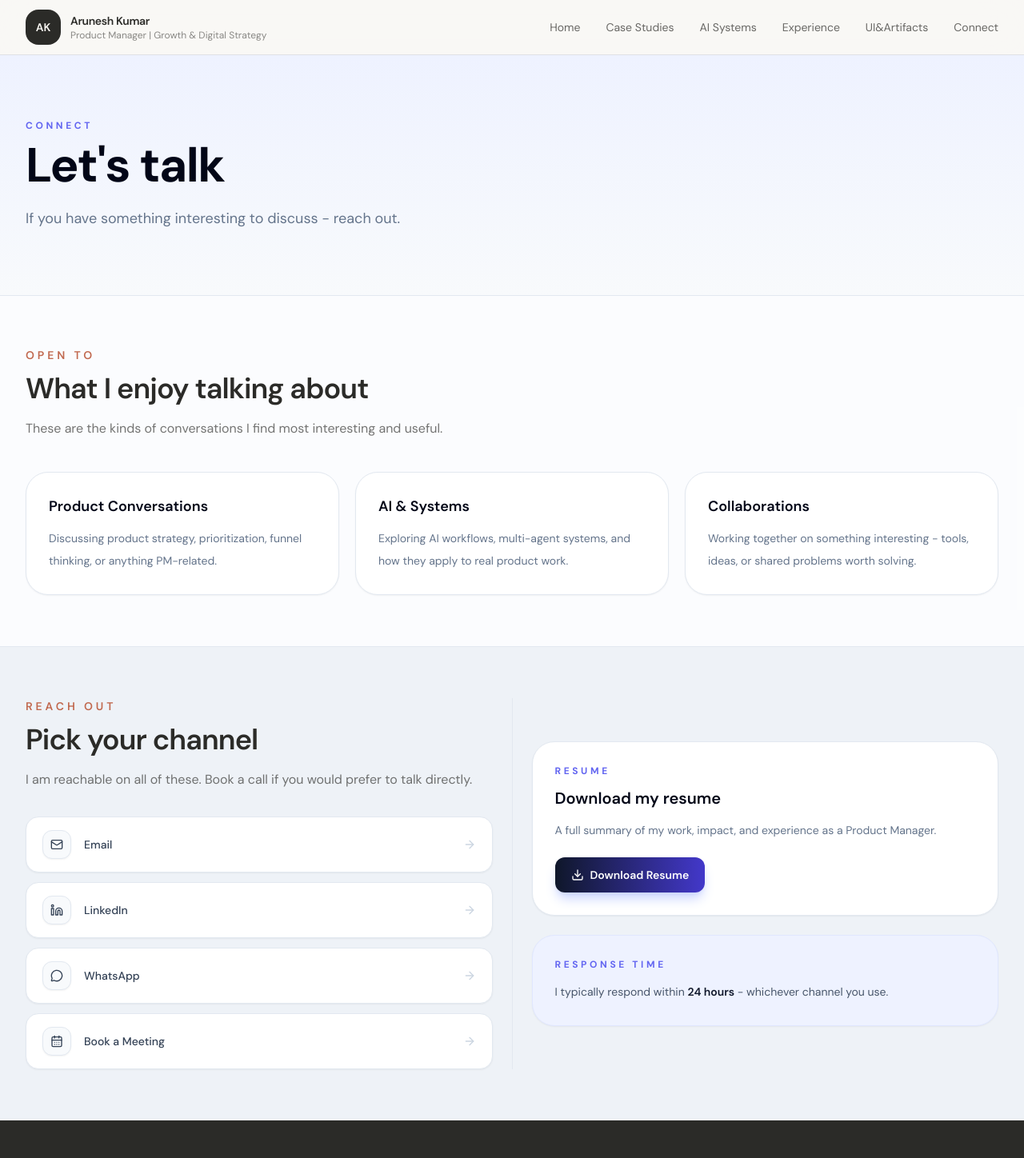
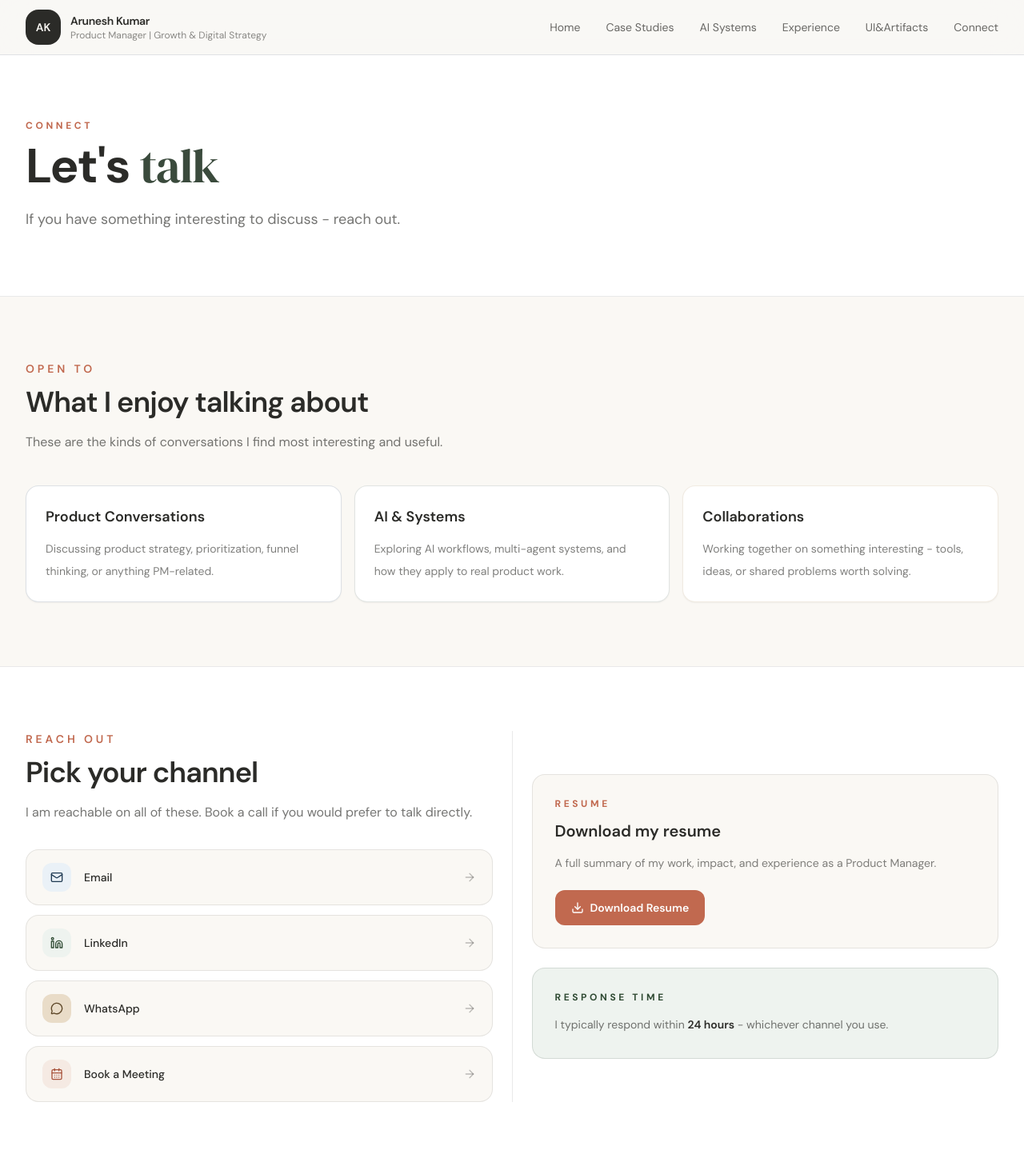
Before and after one commit to aruneshk30/Website, a Next.js app: page /connect in a window 1280 px wide. Shown: the top 1448 px of the page at 80% size. Built offline with nearby package versions, Linux system fonts and the light colour scheme.

Commit message:
Refactor ConnectPage with new styles and structure

```diff
--- a/app/connect/page.tsx
+++ b/app/connect/page.tsx
@@ -2,6 +2,7 @@ import React from "react";
 import Link from "next/link";
 import { CalendarDays, Linkedin, Mail, MessageCircle, ArrowRight, Download } from "lucide-react";
 import { SectionHeading } from "@/components/section-heading";
+import { FadeIn } from "@/components/fade-in";
 
 const iconMap: Record<string, React.ComponentType<{ className?: string }>> = {
   Email: Mail,
@@ -11,83 +12,91 @@ const iconMap: Record<string, React.ComponentType<{ className?: string }>> = {
 };
 
 const contactLinks = [
-  { label: "Email", href: "mailto:aruneshk30@gmail.com" },
-  { label: "LinkedIn", href: "https://linkedin.com/in/arunesh-k" },
-  { label: "WhatsApp", href: "https://wa.me/919012666192" },
-  { label: "Book a Meeting", href: "https://calendly.com/aruneshk30/30min" },
+  { label: "Email", href: "mailto:aruneshk30@gmail.com", tone: "bg-dustyblue-50 text-dustyblue-800" },
+  { label: "LinkedIn", href: "https://linkedin.com/in/arunesh-k", tone: "bg-sage-50 text-sage-800" },
+  { label: "WhatsApp", href: "https://wa.me/919012666192", tone: "bg-sand text-sand-800" },
+  { label: "Book a Meeting", href: "https://calendly.com/aruneshk30/30min", tone: "bg-terracotta/10 text-terracotta-600" },
 ];
 
 const openTo = [
   {
     title: "Product Conversations",
     desc: "Discussing product strategy, prioritization, funnel thinking, or anything PM-related.",
-    hover: "hover:border-indigo-200 hover:bg-indigo-50",
+    tone: "border-dustyblue-800/15 hover:bg-dustyblue-50",
   },
   {
     title: "AI & Systems",
     desc: "Exploring AI workflows, multi-agent systems, and how they apply to real product work.",
-    hover: "hover:border-blue-200 hover:bg-blue-50",
+    tone: "border-sage-700/15 hover:bg-sage-50",
   },
   {
     title: "Collaborations",
     desc: "Working together on something interesting - tools, ideas, or shared problems worth solving.",
-    hover: "hover:border-emerald-200 hover:bg-emerald-50",
+    tone: "border-sand-600/20 hover:bg-sand",
   },
 ];
 
 export default function ConnectPage() {
   return (
-    <main>
+    <main className="bg-cream">
 
       {/* Hero */}
-      <section className="border-b border-slate-200 bg-gradient-to-b from-indigo-50 to-slate-50 py-20">
-        <div className="mx-auto max-w-7xl px-6 lg:px-8">
+      <section className="border-b border-charcoal/10 bg-white py-16 md:py-20">
+        <div className="mx-auto max-w-7xl px-4 md:px-6 lg:px-8">
+          <FadeIn>
             <div className="max-w-3xl">
-            <p className="mb-3 text-xs font-bold uppercase tracking-[0.3em] text-indigo-500">Connect</p>
-            <h1 className="text-4xl font-bold tracking-tight text-slate-950 md:text-6xl">{"Let's talk"}</h1>
-            <p className="mt-5 max-w-2xl text-lg leading-8 text-slate-500">
+              <p className="mb-3 text-xs font-bold uppercase tracking-[0.3em] text-terracotta">Connect</p>
+              <h1 className="text-4xl font-bold tracking-tight text-charcoal md:text-6xl">
+                Let's{" "}
+                <span className="font-serif font-normal text-sage-700">talk</span>
+              </h1>
+              <p className="mt-5 max-w-2xl text-lg leading-8 text-charcoal/65">
                 If you have something interesting to discuss - reach out.
               </p>
             </div>
+          </FadeIn>
         </div>
       </section>
 
       {/* Open to */}
-      <section className="py-16 bg-white/70">
-        <div className="mx-auto max-w-7xl px-6 lg:px-8">
+      <section className="py-16 md:py-20">
+        <div className="mx-auto max-w-7xl px-4 md:px-6 lg:px-8">
+          <FadeIn>
             <SectionHeading
               eyebrow="Open to"
               title="What I enjoy talking about"
               subtitle="These are the kinds of conversations I find most interesting and useful."
             />
-          <div className="mt-10 grid gap-5 sm:grid-cols-3">
-            {openTo.map((item) => (
+          </FadeIn>
+          <div className="mt-10 grid grid-cols-1 gap-4 sm:grid-cols-3">
+            {openTo.map((item, i) => (
+              <FadeIn key={item.title} delay={i * 80}>
                 <div
-                key={item.title}
-                className={`rounded-[1.75rem] border border-slate-200 bg-white p-7 shadow-sm transition hover:-translate-y-1 hover:shadow-lg ${item.hover}`}
+                  className={`h-full rounded-2xl border bg-white p-6 shadow-sm transition hover:-translate-y-1 hover:shadow-md ${item.tone}`}
                 >
-                <h3 className="text-lg font-semibold text-slate-950">{item.title}</h3>
-                <p className="mt-3 text-sm leading-7 text-slate-500">{item.desc}</p>
+                  <h3 className="text-lg font-semibold text-charcoal">{item.title}</h3>
+                  <p className="mt-3 text-sm leading-7 text-charcoal/60">{item.desc}</p>
                 </div>
+              </FadeIn>
             ))}
           </div>
         </div>
       </section>
 
       {/* Reach out + Resume */}
-      <section className="border-t border-slate-200 bg-[#eef2f7] py-16">
-        <div className="mx-auto max-w-7xl px-6 lg:px-8">
-          <div className="grid gap-6 lg:grid-cols-[1fr_1px_1fr]">
+      <section className="border-t border-charcoal/10 bg-white py-16 md:py-20">
+        <div className="mx-auto max-w-7xl px-4 md:px-6 lg:px-8">
+          <div className="grid gap-8 lg:grid-cols-[1fr_1px_1fr] lg:gap-6">
 
             {/* Left — contact links */}
-            <div>
+            <FadeIn>
               <SectionHeading
                 eyebrow="Reach out"
                 title="Pick your channel"
                 subtitle="I am reachable on all of these. Book a call if you would prefer to talk directly."
               />
               <div className="mt-8 flex flex-col gap-3">
-                {contactLinks.map(({ label, href }) => {
+                {contactLinks.map(({ label, href, tone }) => {
                   const Icon = iconMap[label];
                   return (
                     <Link
@@ -95,47 +104,47 @@ export default function ConnectPage() {
                       href={href}
                       target="_blank"
                       rel="noreferrer"
-                      className="flex items-center gap-4 rounded-2xl border border-slate-200 bg-white px-5 py-4 text-sm font-medium text-slate-700 shadow-sm transition hover:translate-x-1 hover:border-indigo-200 hover:bg-indigo-50 hover:text-slate-950"
+                      className="flex items-center gap-4 rounded-2xl border border-charcoal/10 bg-cream px-5 py-4 text-sm font-medium text-charcoal transition hover:translate-x-1 hover:border-terracotta/30"
                     >
-                      <span className="flex h-9 w-9 items-center justify-center rounded-xl border border-slate-200 bg-slate-50 shadow-sm">
+                      <span className={`flex h-9 w-9 items-center justify-center rounded-xl ${tone}`}>
                         <Icon className="h-4 w-4" />
                       </span>
                       {label}
-                      <ArrowRight className="ml-auto h-4 w-4 text-slate-300" />
+                      <ArrowRight className="ml-auto h-4 w-4 text-charcoal/30" />
                     </Link>
                   );
                 })}
               </div>
-            </div>
+            </FadeIn>
 
             {/* Divider */}
-            <div className="hidden bg-slate-200 lg:block" />
+            <div className="hidden bg-charcoal/10 lg:block" />
 
             {/* Right — resume + response time */}
-            <div className="flex flex-col justify-center gap-6">
-              <div className="rounded-[1.75rem] border border-slate-200 bg-white p-7 shadow-sm">
-                <p className="text-xs font-bold uppercase tracking-[0.3em] text-indigo-500">Resume</p>
-                <h3 className="mt-3 text-xl font-semibold text-slate-950">Download my resume</h3>
-                <p className="mt-3 text-sm leading-7 text-slate-500">
+            <FadeIn delay={100} className="flex flex-col justify-center gap-6">
+              <div className="rounded-2xl border border-charcoal/10 bg-cream p-7">
+                <p className="text-xs font-bold uppercase tracking-[0.3em] text-terracotta">Resume</p>
+                <h3 className="mt-3 text-xl font-semibold text-charcoal">Download my resume</h3>
+                <p className="mt-3 text-sm leading-7 text-charcoal/60">
                   A full summary of my work, impact, and experience as a Product Manager.
                 </p>
                 <Link
                   href="/Arunesh_Kumar_Resume.pdf"
                   target="_blank"
                   rel="noreferrer"
-                  className="mt-5 inline-flex items-center gap-2 rounded-xl bg-gradient-to-r from-slate-900 to-indigo-700 px-5 py-3 text-sm font-semibold text-white shadow-lg shadow-indigo-200 transition hover:scale-[1.02]"
+                  className="mt-5 inline-flex items-center gap-2 rounded-xl bg-terracotta px-5 py-3 text-sm font-semibold text-white transition hover:bg-terracotta-600"
                 >
                   <Download className="h-4 w-4" /> Download Resume
                 </Link>
               </div>
 
-              <div className="rounded-[1.75rem] border border-indigo-100 bg-indigo-50 p-7 shadow-sm">
-                <p className="text-xs font-bold uppercase tracking-[0.3em] text-indigo-500">Response time</p>
-                <p className="mt-3 text-sm leading-7 text-slate-600">
-                  I typically respond within <span className="font-semibold text-slate-900">24 hours</span> - whichever channel you use.
+              <div className="rounded-2xl border border-sage-700/15 bg-sage-50 p-7">
+                <p className="text-xs font-bold uppercase tracking-[0.3em] text-sage-800">Response time</p>
+                <p className="mt-3 text-sm leading-7 text-charcoal/65">
+                  I typically respond within <span className="font-semibold text-charcoal">24 hours</span> - whichever channel you use.
                 </p>
               </div>
-            </div>
+            </FadeIn>
 
           </div>
         </div>
```
Lines whose indentation alone changed are shown as unchanged.
